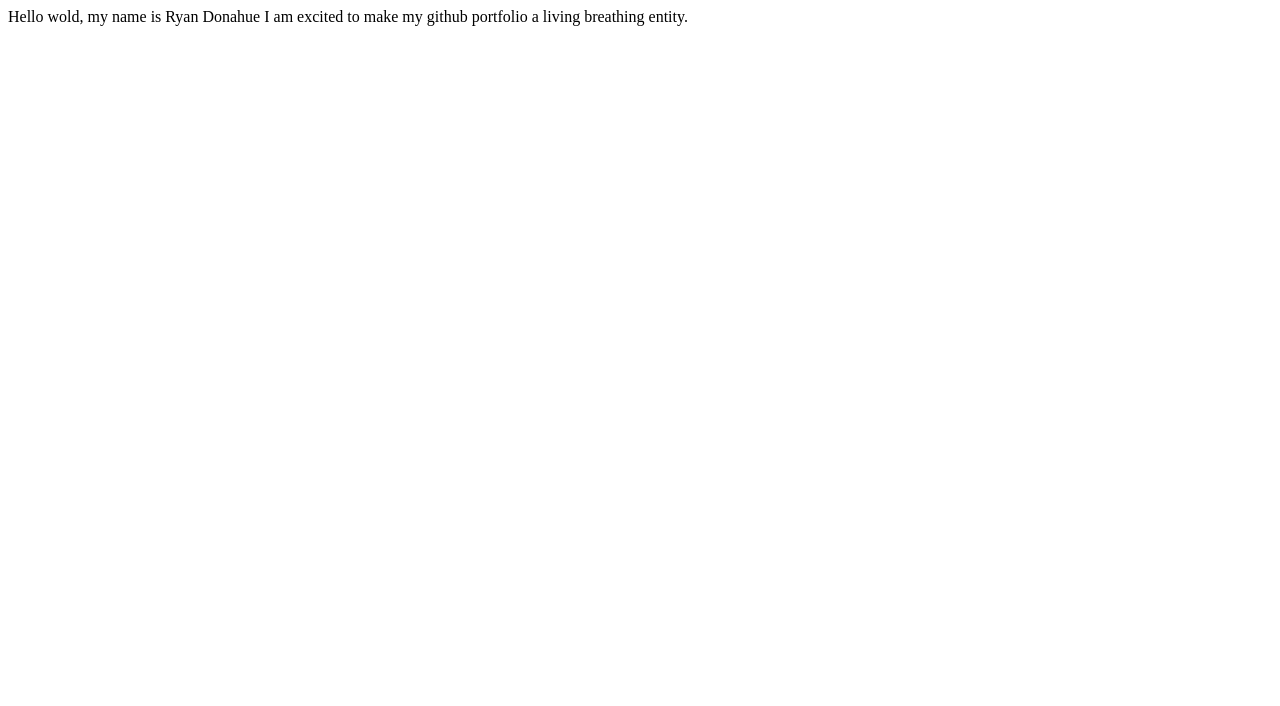
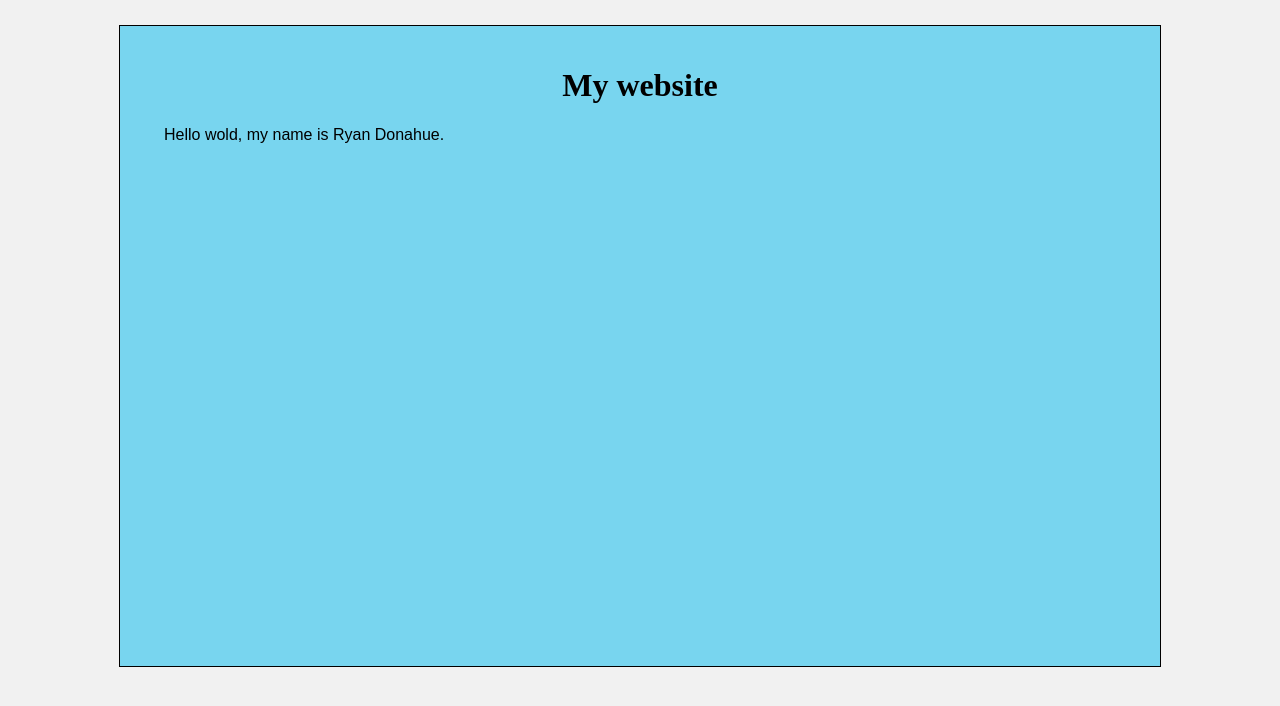
Before and after one commit to ryand323/ryand323.github.io, a plain HTML site: page index.html in a window 1280 px wide. Drawn offline with Linux system fonts and the light colour scheme.

Commit message:
updates applied.
updated.

```diff
--- a/index.html
+++ b/index.html
@@ -1,12 +1,18 @@
 <!DOCTYPE html>
 <html>
 
+<head>
+<title>Ryan Donahue</title>
+<link href="style.css" type="text/css" rel="stylesheet">
+</head>
+
 <body>
-Hello wold, my name is Ryan Donahue
-
-I am excited to make my github portfolio a living breathing entity.
+<div id="main">
+<h1>My website</h1>
+<p>
+Hello wold, my name is Ryan Donahue.
+</p>
+</div>
 </body>
 
-
-
 </html>
--- /dev/null
+++ b/style.css
@@ -0,0 +1,23 @@
+body {
+background: #f1f1f1;
+text-align: center;
+}
+#main{
+width: 1000px;
+height: 600px;
+background: #78d5ef;
+margin: 25px auto;
+border: solid 1px #000000;
+padding: 20px;
+}
+h1{
+text-align: center
+font-family: "Arial"
+font: 24pt
+}
+p{
+font-family: "Arial";
+font-size: 12pt;
+text-align: left;
+text-indent: 24px;
+}
```
